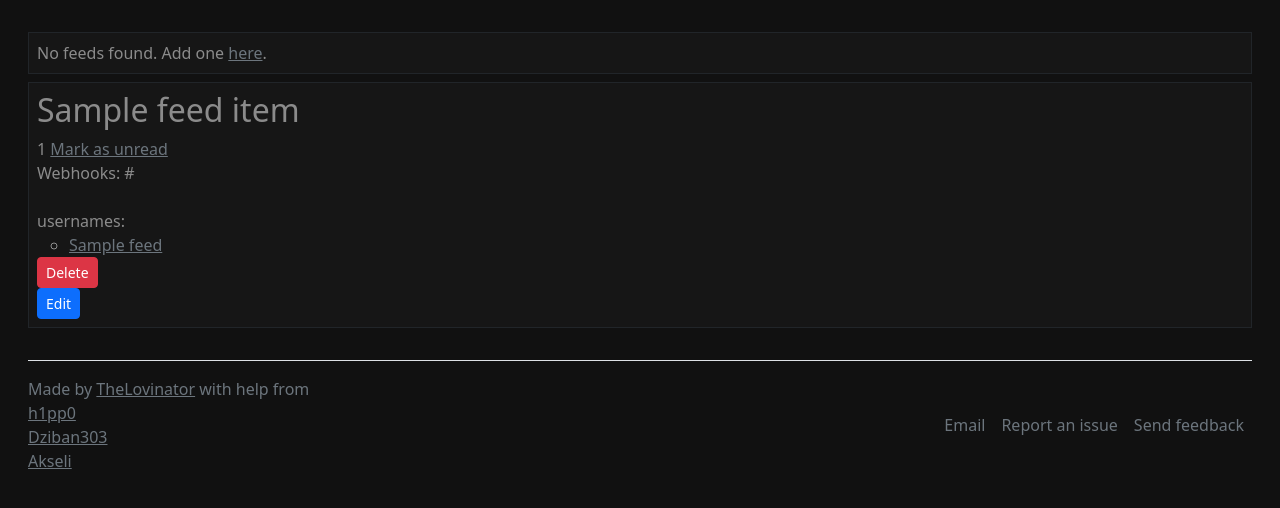
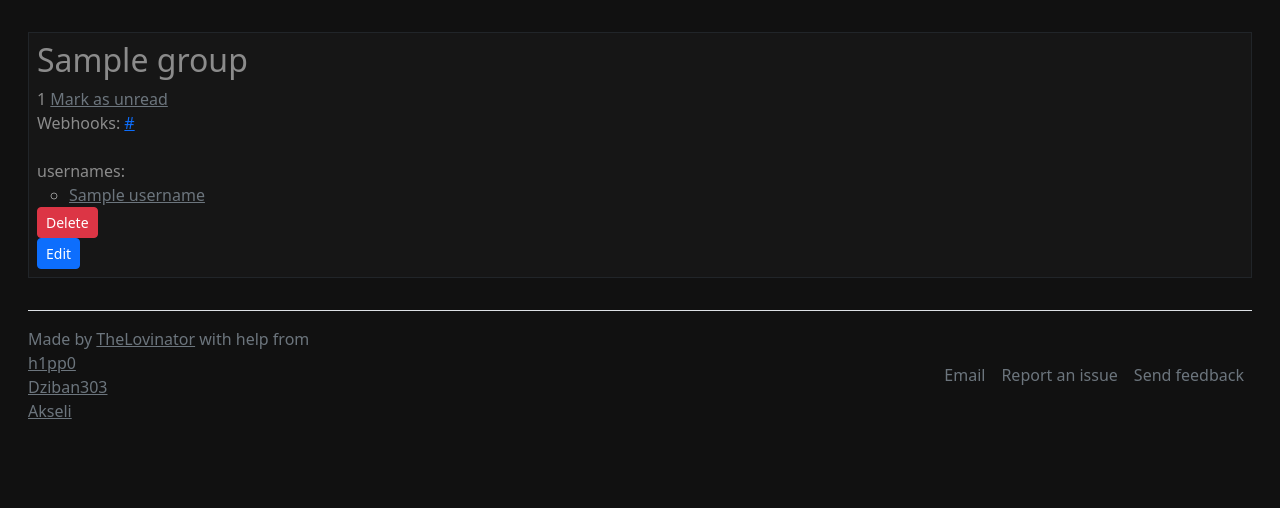
Before and after one commit to TheLovinator1/discord-twitter-webhooks, a FastAPI app: template discord_twitter_webhooks/templates/index.html in a window 1280 px wide. Shown: the part 57-565 px from the top of the page. Run offline with FastAPI, Linux system fonts and the light colour scheme; the template is opened without the code that fills it: most values are stand-ins (such as "Sample title", 1, 10 or a date in 2020).

Commit message:
Fix index.html not showing webhooks and usernames

```diff
--- a/discord_twitter_webhooks/main.py
+++ b/discord_twitter_webhooks/main.py
@@ -12,7 +12,7 @@ from fastapi.templating import Jinja2Templates
 from loguru import logger
 from reader import Reader
 
-from discord_twitter_webhooks._dataclasses import ApplicationSettings, Group, get_group
+from discord_twitter_webhooks._dataclasses import ApplicationSettings, Group, get_group, get_app_settings
 from discord_twitter_webhooks.reader_settings import get_reader
 from discord_twitter_webhooks.send_to_discord import send_to_discord
 
@@ -31,7 +31,15 @@ async def index(request: Request) -> Response:
         The index page.
     """
     groups = reader.get_tag((), "groups", [])
-    return templates.TemplateResponse("index.html", {"request": request, "groups": groups})
+    list_of_groups = [get_group(reader, group) for group in groups]
+    return templates.TemplateResponse(
+        "index.html",
+        {
+            "request": request,
+            "groups": list_of_groups,
+            "app_settings": get_app_settings(reader),
+        },
+    )
 
 
 @app.get("/add", response_class=HTMLResponse)
--- a/discord_twitter_webhooks/templates/index.html
+++ b/discord_twitter_webhooks/templates/index.html
@@ -5,32 +5,28 @@
     </h1>
 {% endblock header %}
 {% block content %}
-    {% if feed_list|length == 0 %}
+    {% if groups|length == 0 %}
         <div class="p-2 mb-2 border border-dark">
-            No feeds found. Add one <a class="text-muted" href="{{ url_for('add') }}">here</a>.
+            No groups found. Add one <a class="text-muted" href="{{ url_for('add') }}">here</a>.
         </div>
     {% endif %}
     <ul class="list-group">
         {% for group in groups %}
             <div class="p-2 mb-2 border border-dark">
                 <div class="feed">
-                    <h2>{{ feed_item.name }}</h2>
+                    <h2>{{ group.name }}</h2>
                     {{ group.uuid }}
                     <a class="text-muted"
                        href="{{ url_for('mark_as_unread', uuid=group.uuid ) }}">Mark as unread</a>
                     <br/>
-                    Webhooks: {% for hook in group.webhooks %}{{ hook.url }} {% endfor %}<br/>
+                    Webhooks: {% for hook in group.webhooks %}<a href="{{ hook }}">{{ hook }}</a> {% endfor %}<br/>
                     <br/>
                     usernames:
                     <ul>
-                        {% for feed in group.feeds %}
+                        {% for name in group.usernames %}
                             <li>
-                                {% if feed.title %}
-                                    <a class="text-muted" href="{{ feed.link }} ">{{ feed.title }}</a>
-                                {% else %}
-                                    {{ feed.url }}
-                                    <span class="text-danger"><-- broken, please fix</span>
-                                {% endif %}
+                                <a class="text-muted"
+                                   href="{{ app_settings.nitter_instance }}{{ name }} ">{{ name }}</a>
                             </li>
                         {% endfor %}
                     </ul>
```
